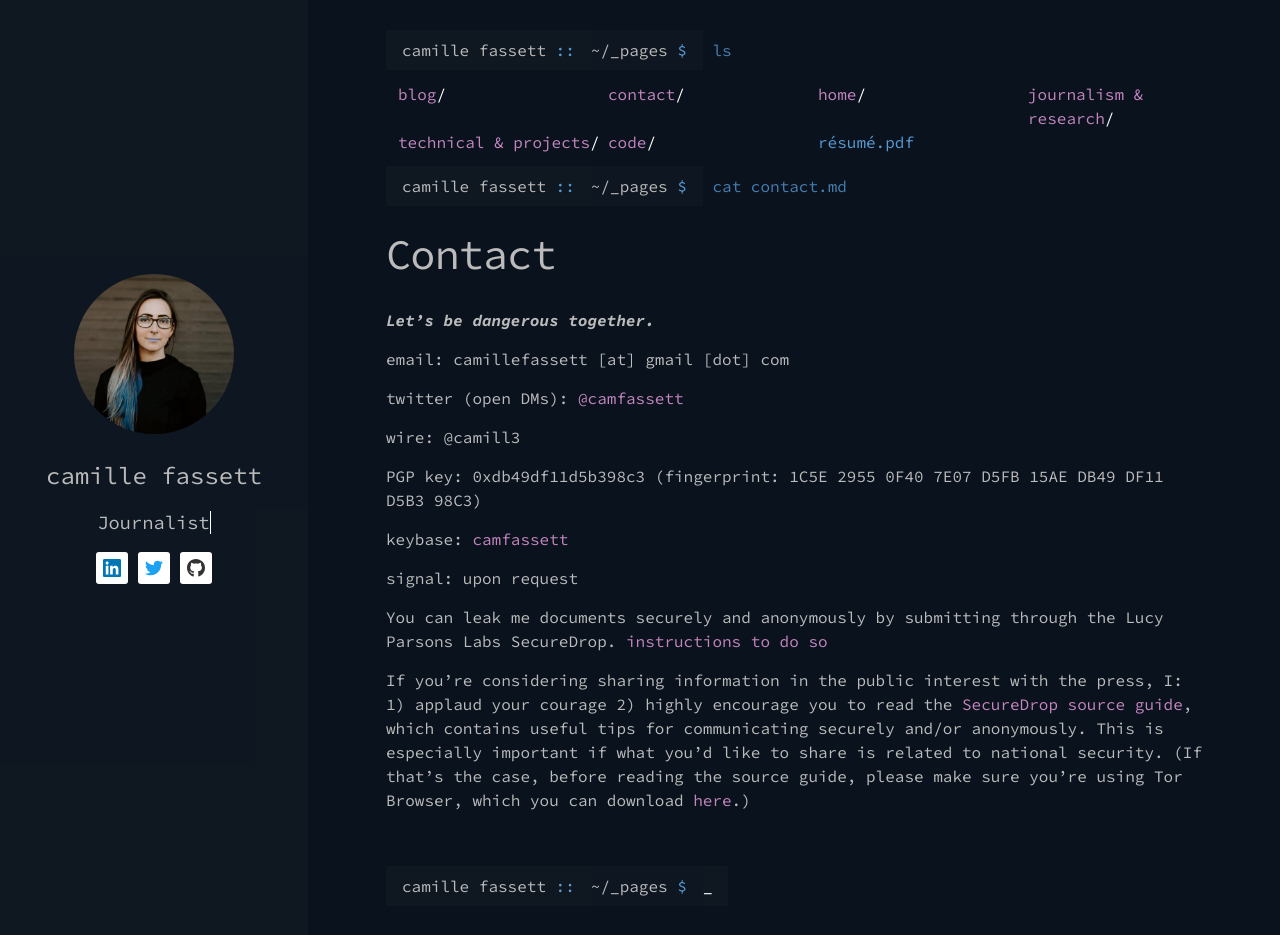
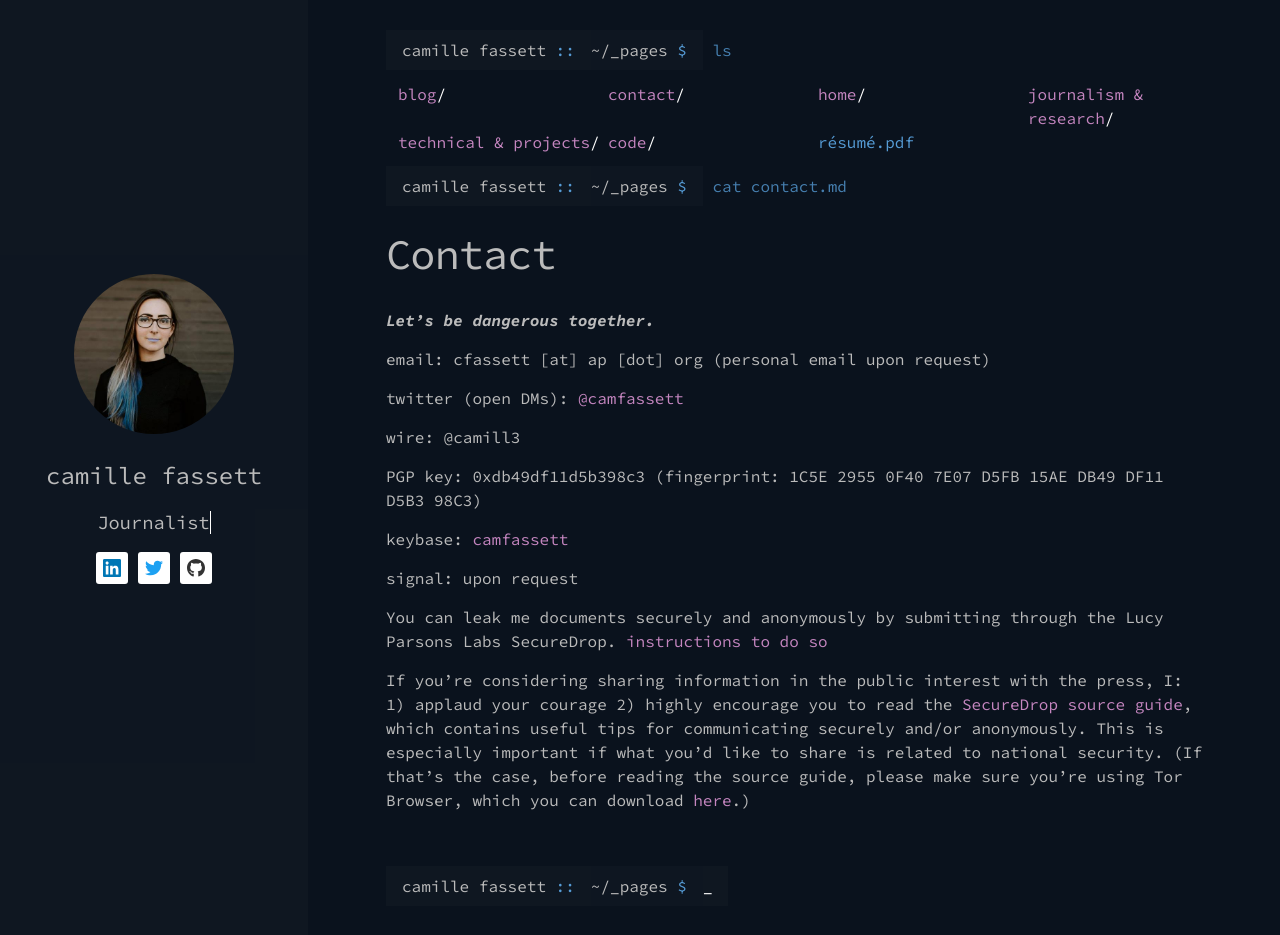
Before and after one commit to ssempervirens/ssempervirens.github.io, a Jekyll site: the page built from _pages/contact.md, in a window 1280 px wide and 960 px high. Shown: the top 935 px of the window. Built offline with Jekyll 4.4.1, drawn with Linux system fonts in a browser that asks for light colours; nearby versions of some CDN libraries.

Commit message:
add work email and remove personal

```diff
--- a/_pages/contact.md
+++ b/_pages/contact.md
@@ -5,7 +5,7 @@ filename: contact.md
 ---
 ***Let's be dangerous together.***
 
-email: camillefassett [at] gmail [dot] com
+email: cfassett [at] ap [dot] org (personal email upon request)
 
 twitter (open DMs): [@camfassett](https://twitter.com/camfassett/)
 
```
